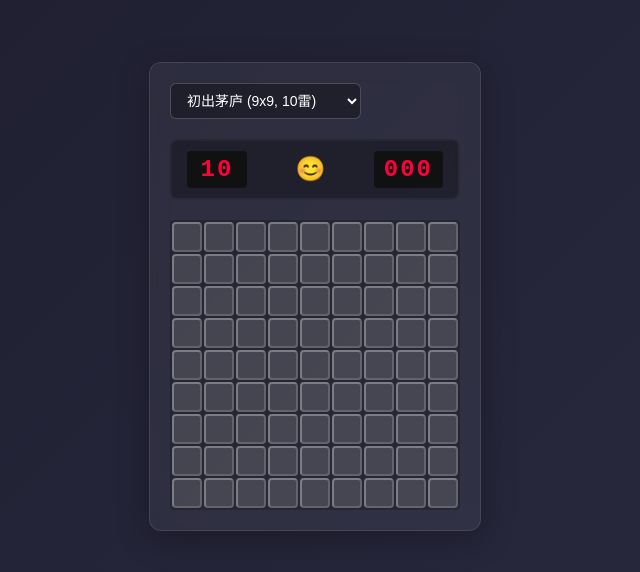
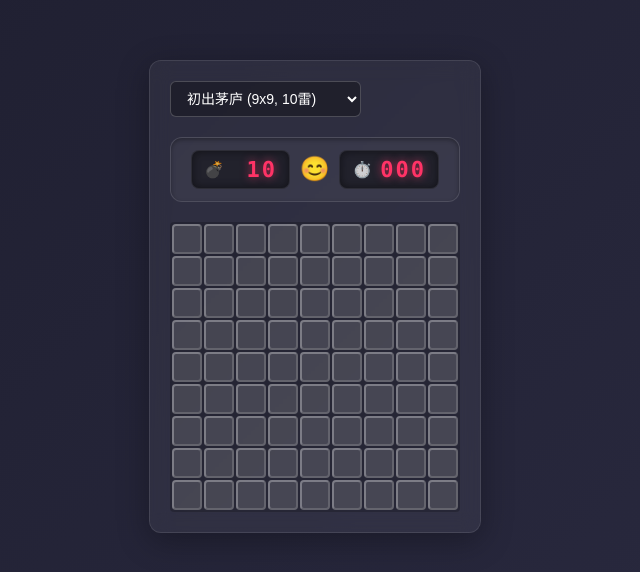
Before and after one commit to knight008848/grid-sweeper, a plain HTML site: page index.html in a window 1280 px wide. Shown: the part 104-676 px from the top of the page, without its empty margins (325-965 px from the left). Drawn offline with Linux system fonts and the light colour scheme.

Commit message:
ui: enhance counter aesthetics with icons and neon glow

```diff
--- a/index.html
+++ b/index.html
@@ -21,9 +21,15 @@
 
         <!-- 游戏顶部的状态栏 -->
         <div class="header">
-            <div class="counter" id="mine-count">10</div>
+            <div class="counter-box" title="剩余地雷">
+                <span class="counter-icon">💣</span>
+                <div class="counter" id="mine-count">10</div>
+            </div>
             <button class="restart-btn" id="restart-btn" title="重新开始">😊</button>
-            <div class="counter" id="timer">000</div>
+            <div class="counter-box" title="用时">
+                <span class="counter-icon">⏱️</span>
+                <div class="counter" id="timer">000</div>
+            </div>
         </div>
 
         <!-- 游戏核心：地雷网格 -->
--- a/style.css
+++ b/style.css
@@ -71,24 +71,39 @@ body {
     display: flex;
     justify-content: space-between;
     align-items: center;
-    background: rgba(0, 0, 0, 0.3);
-    padding: 10px 15px;
+    background: rgba(255, 255, 255, 0.05);
+    padding: 12px 20px;
+    border-radius: 12px;
+    margin-bottom: 20px;
+    border: 1px solid rgba(255, 255, 255, 0.1);
+    box-shadow: inset 0 2px 4px rgba(0,0,0,0.3);
+}
+
+.counter-box {
+    display: flex;
+    align-items: center;
+    background: rgba(0, 0, 0, 0.4);
+    padding: 6px 12px;
     border-radius: 8px;
-    margin-bottom: 20px;
-    border: 2px inset rgba(255, 255, 255, 0.05);
+    border: 1px solid rgba(255, 255, 255, 0.05);
+    box-shadow: inset 0 0 10px rgba(0, 0, 0, 0.5);
+}
+
+.counter-icon {
+    font-size: 16px;
+    margin-right: 8px;
+    opacity: 0.8;
 }
 
 .counter {
-    background: #111;
-    color: #ff003c;
-    font-size: 24px;
-    font-weight: bold;
-    padding: 5px 10px;
-    border-radius: 4px;
-    font-family: monospace;
+    color: #ff3366;
+    font-size: 22px;
+    font-weight: 700;
+    font-family: 'Consolas', 'Courier New', monospace;
     letter-spacing: 2px;
-    min-width: 60px;
-    text-align: center;
+    min-width: 45px;
+    text-align: right;
+    text-shadow: 0 0 8px rgba(255, 51, 102, 0.6);
 }
 
 .restart-btn {
```
